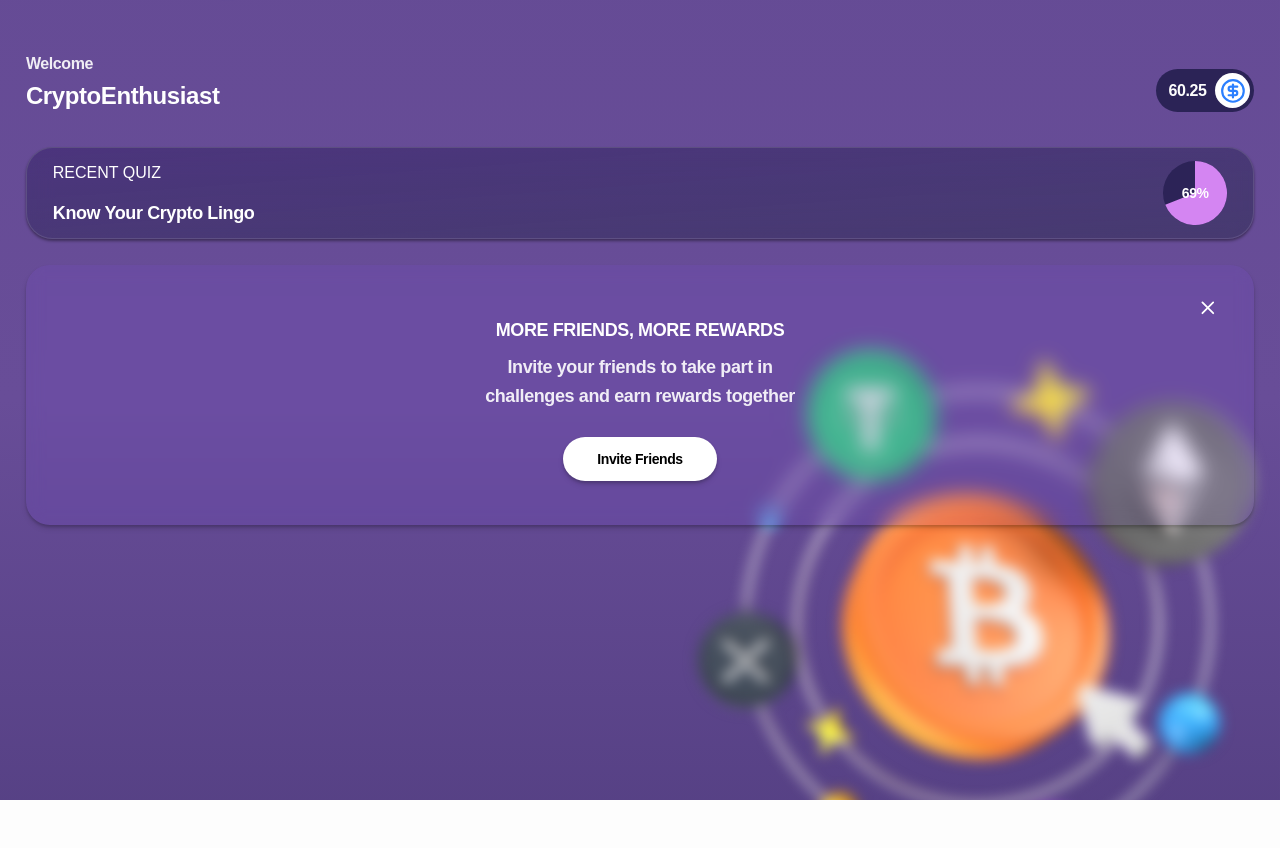
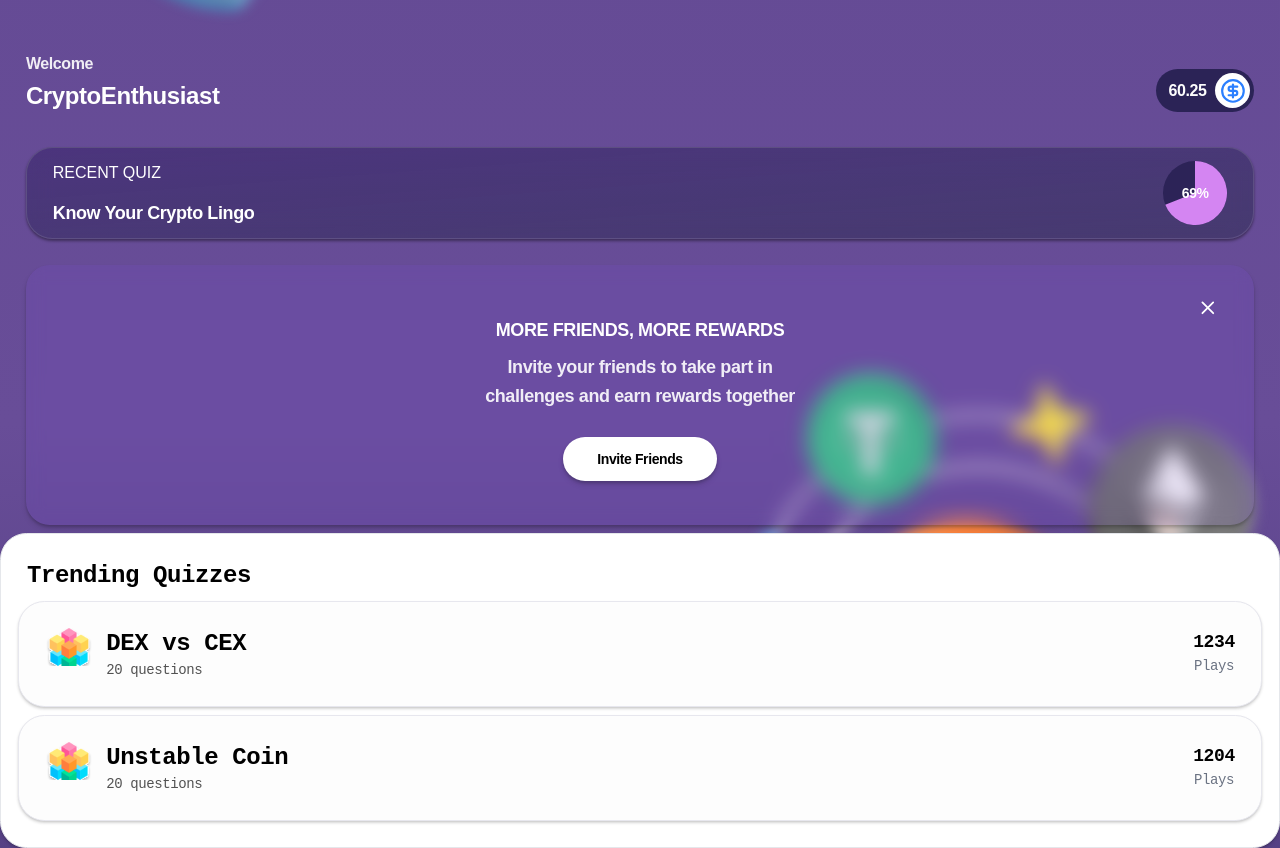
Before and after one commit to DeQuizifi/app.dequizifi.xyz, a Next.js app: page /dashboard in a window 1280 px wide. Before the commit the page ends 800 px from the top, so only its background shows below. Built offline with nearby package versions, Linux system fonts and the light colour scheme.

Commit message:
Add TrendingQuiz component to dashboard with reusable card structure
- Introduced a new TrendingQuiz component to display trending quizzes.
- Created a ReusableCard component for consistent card design.
- Updated the dashboard page to include the TrendingQuiz component.

```diff
--- a/src/app/dashboard/page.tsx
+++ b/src/app/dashboard/page.tsx
@@ -5,6 +5,7 @@ import WelcomeHeader from "@/components/dashboard/WelcomeHeader";
 import BalanceCard from "@/components/dashboard/BalanceCard";
 import RecentQuizWidget from "@/components/dashboard/RecentQuizWidget";
 import InviteFriendsBanner from "@/components/dashboard/InviteFriendsBanner";
+import TrendingQuiz from "@/components/dashboard/TrendingQuiz";
 
 // Mock data for now - later will be replaced with actual API calls
 const mockUser = {
@@ -87,6 +88,8 @@ export default function DashboardPage() {
             console.log("User dismissed invite banner");
           }}
         />
+
+        <TrendingQuiz/>
       </div>
     </main>
   );
--- /dev/null
+++ b/src/components/dashboard/TrendingQuiz.tsx
@@ -0,0 +1,53 @@
+import {
+  Card,
+  CardAction,
+  CardDescription,
+  CardHeader,
+  CardTitle,
+} from "@/components/ui/card"
+import Image from "next/image";
+
+export default function TrendingQuiz() {
+  return (
+    <div className="border border-gray-200 bg-white rounded-xl p-4 shadow-sm">
+      <h1 className="text-2xl font-semibold font-mono mx-2 my-2">Trending Quizzes</h1>
+      <ReusableCard
+        title="DEX vs CEX"
+        description="20 questions"
+        action="1234"
+      />
+      <ReusableCard
+        title="Unstable Coin"
+        description="20 questions"
+        action="1204"
+      />
+    </div>
+  )
+}
+
+export function ReusableCard({ title, description, action }: { title: string; description: string; action: string }) {
+  return (
+    <Card className="my-2">
+      <CardHeader className="flex items-center justify-between">
+        <div className="flex items-start gap-3">
+
+         <Image
+            src="/cube1.svg"
+            alt="cube"
+            width={48}
+            height={38}
+            className="rounded"
+          />
+          <div>
+            <CardTitle className="text-2xl font-mono">{title}</CardTitle>
+            <CardDescription className="font-mono">{description}</CardDescription>
+          </div>
+        </div>
+        <CardAction className="flex flex-col items-center font-mono font-semibold">
+          <span className="text-lg">{action}</span>
+          <span className="text-sm font-normal text-gray-500">Plays</span>
+        </CardAction>
+      </CardHeader>
+    </Card>
+  )
+}
```
Also changed, not shown: package.json (+4 -3 lines), public/cube1.svg (added), 1 other file (tests, documents, lock files or other folders).
